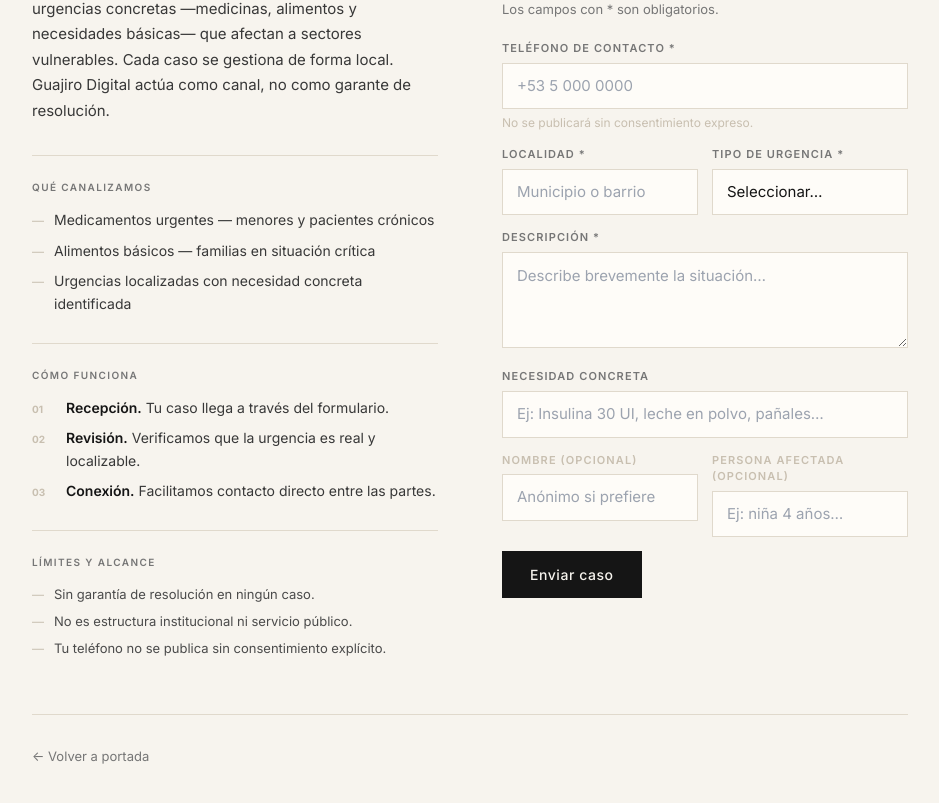
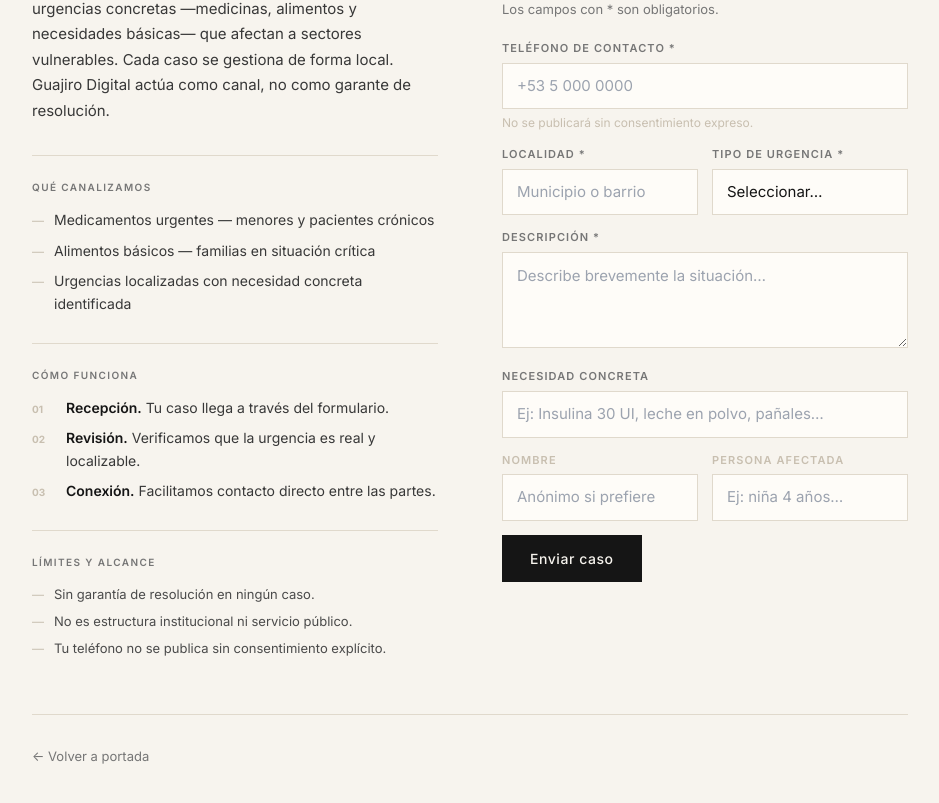
Before and after one commit to alejandrobermejo88/GuajiroDigitalNext, a Next.js app: page /mule in a window 1280 px wide. Shown: the part 473-1276 px from the top of the page, without its empty margins (170-1109 px from the left). Built offline with nearby package versions, Linux system fonts and the light colour scheme.

Commit message:
Limpia rotulación del formulario MULE

```diff
--- a/components/MuleForm.tsx
+++ b/components/MuleForm.tsx
@@ -213,7 +213,7 @@ export default function MuleForm() {
       {/* Campos secundarios */}
       <div style={{ display: 'grid', gridTemplateColumns: '1fr 1fr', gap: '0.875rem' }}>
         <div>
-          <label style={{ ...labelStyle, color: '#C8BFB0' }} htmlFor="m-nombre">Nombre (opcional)</label>
+          <label style={{ ...labelStyle, color: '#C8BFB0' }} htmlFor="m-nombre">Nombre</label>
           <input
             id="m-nombre"
             type="text"
@@ -226,7 +226,7 @@ export default function MuleForm() {
           />
         </div>
         <div>
-          <label style={{ ...labelStyle, color: '#C8BFB0' }} htmlFor="m-persona">Persona afectada (opcional)</label>
+          <label style={{ ...labelStyle, color: '#C8BFB0' }} htmlFor="m-persona">Persona afectada</label>
           <input
             id="m-persona"
             type="text"
```
